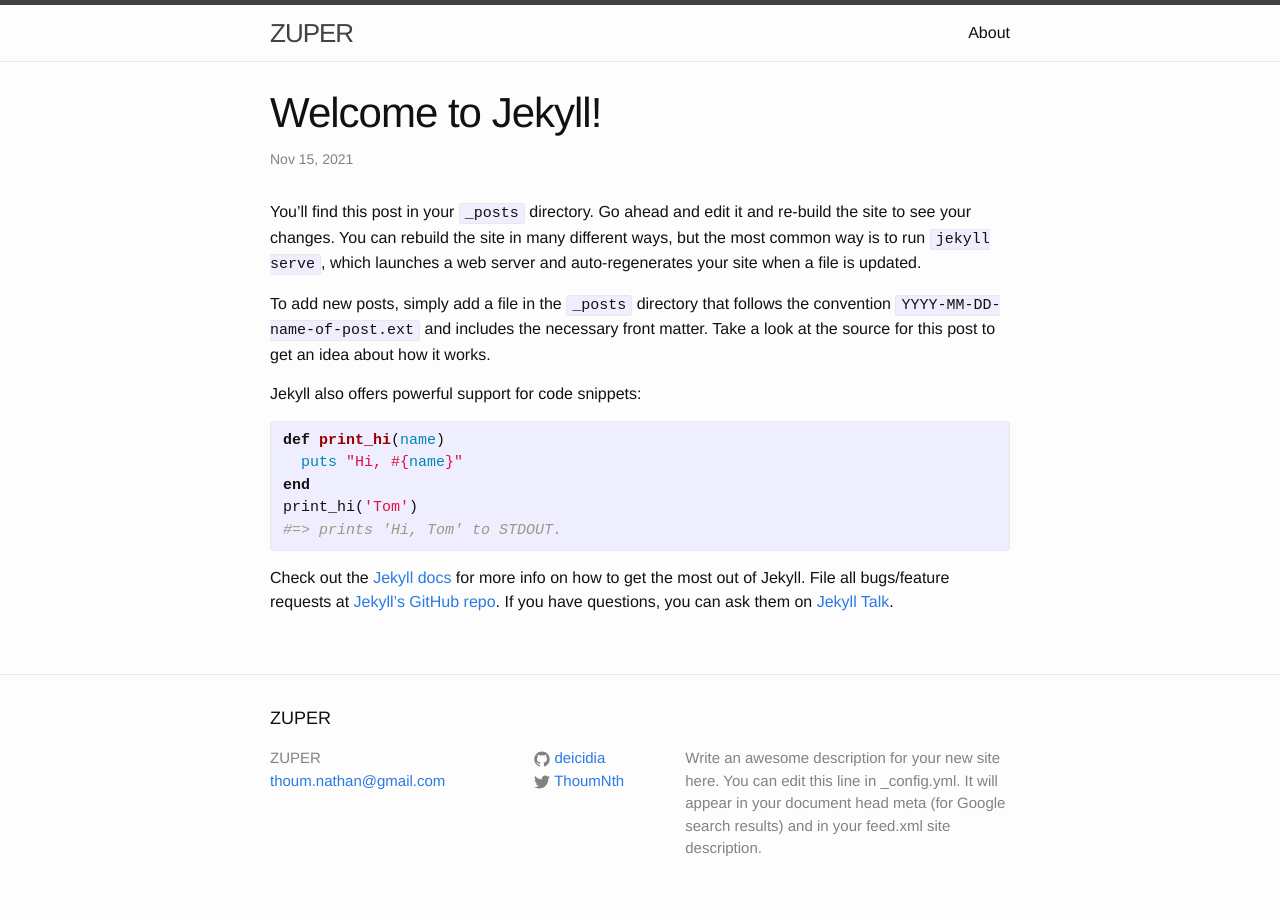
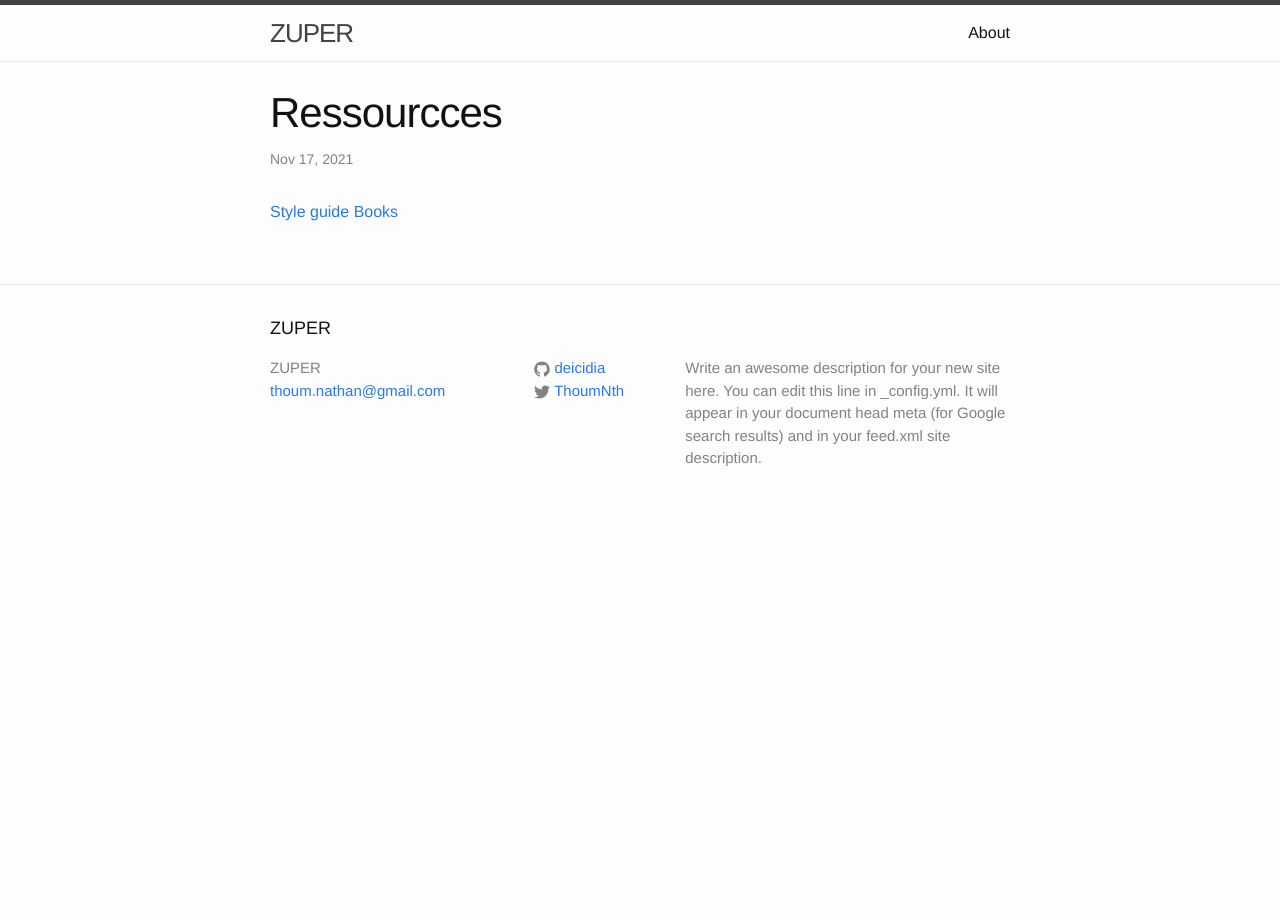
Before and after one commit to DEICIDIA/DEICIDIA.github.io, a Jekyll site: the page built from _posts/2021-11-15-welcome-to-jekyll.markdown, in a window 1280 px wide. Built offline with Jekyll 4.4.1, drawn with Linux system fonts in a browser that asks for light colours.

Commit message:
Test liens

```diff
--- a/_posts/2021-11-15-welcome-to-jekyll.markdown
+++ b/_posts/2021-11-15-welcome-to-jekyll.markdown
@@ -1,25 +1,12 @@
 ---
 layout: post
-title:  "Welcome to Jekyll!"
-date:   2021-11-15 16:14:45 +0100
+title:  "Ressourcces"
+date:   2021-11-17 10:29:00 +0100
 categories: jekyll update
 ---
-You’ll find this post in your `_posts` directory. Go ahead and edit it and re-build the site to see your changes. You can rebuild the site in many different ways, but the most common way is to run `jekyll serve`, which launches a web server and auto-regenerates your site when a file is updated.
+[Style guide][Style-guide]
+[Books][Books]
 
-To add new posts, simply add a file in the `_posts` directory that follows the convention `YYYY-MM-DD-name-of-post.ext` and includes the necessary front matter. Take a look at the source for this post to get an idea about how it works.
 
-Jekyll also offers powerful support for code snippets:
-
-{% highlight ruby %}
-def print_hi(name)
-  puts "Hi, #{name}"
-end
-print_hi('Tom')
-#=> prints 'Hi, Tom' to STDOUT.
-{% endhighlight %}
-
-Check out the [Jekyll docs][jekyll-docs] for more info on how to get the most out of Jekyll. File all bugs/feature requests at [Jekyll’s GitHub repo][jekyll-gh]. If you have questions, you can ask them on [Jekyll Talk][jekyll-talk].
-
-[jekyll-docs]: http://jekyllrb.com/docs/home
-[jekyll-gh]:   https://github.com/jekyll/jekyll
-[jekyll-talk]: https://talk.jekyllrb.com/
+[Style-guide]: https://google.github.io/styleguide/
+[Books]: https://drive.google.com/drive/folders/1mtxJLeu5o2Qk-s_ILpMzaWSrVDlYL8OS?usp=sharing
```
